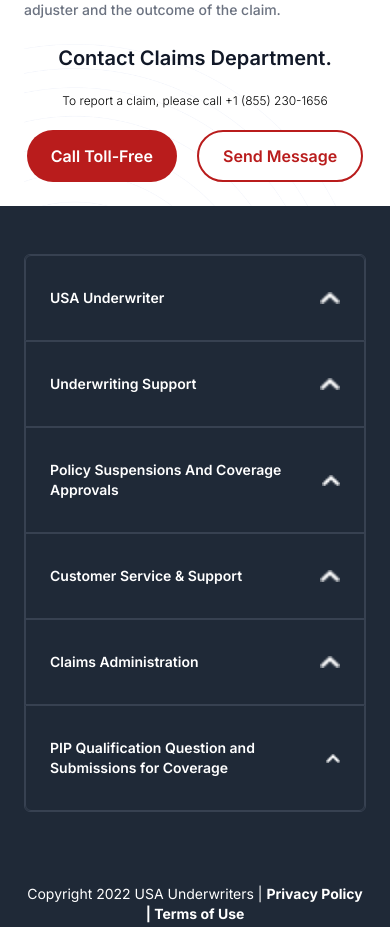
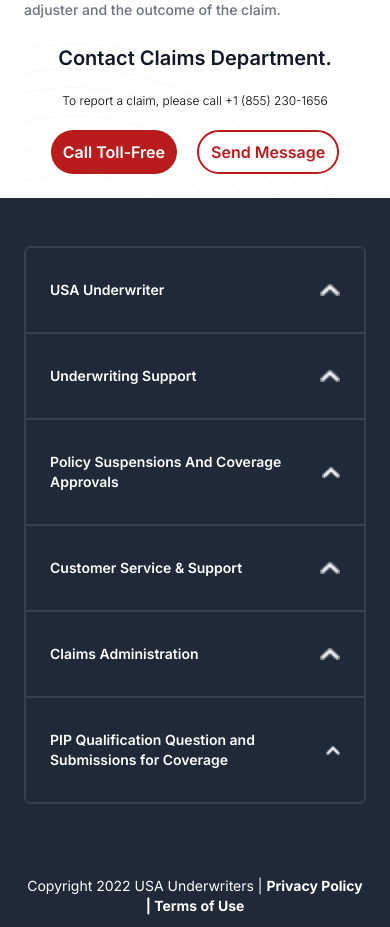
Before and after one commit to Mdforidulislam/use-under-writer, a Next.js app: page /claim in a window 390 px wide. Shown: the part 1182-2109 px from the top of the page. Built offline with nearby package versions, Linux system fonts and the light colour scheme.

Commit message:
sm device review section

```diff
--- a/src/Components/Claim Report/ClaimReport.jsx
+++ b/src/Components/Claim Report/ClaimReport.jsx
@@ -69,8 +69,8 @@
                         <h1 className="md:text-3xl font-semibold text-gray-900 text-xl md:text-left text-center">Contact Claims <span className="hidden md:block mt-1"> </span> Department.</h1>
                         <p className="font-light text-[12px] md:text-xl md:text-left text-center ">To report a claim, please call +1 (855) 230-1656</p>
                         <div className=" flex gap-5 md:justify-start justify-center">
-                            <button className="bg-red-700 text-white font-semibold py-3 px-6 rounded-full md:border-2 md:border-red-700">Call Toll-Free</button>
-                            <button className="bg-white text-red-700 font-semibold py-3 px-6 rounded-full border-2 border-red-700">Send Message</button>
+                            <button className="bg-red-700 text-white font-semibold sm:py-3 py-2 sm:px-6 px-3  rounded-full md:border-2 md:border-red-700">Call Toll-Free</button>
+                            <button className="bg-white text-red-700 font-semibold sm:py-3 py-2 sm:px-6 px-3 rounded-full border-2 border-red-700">Send Message</button>
                         </div>
                     </div>
 
--- a/src/Components/Home/Banner.jsx
+++ b/src/Components/Home/Banner.jsx
@@ -68,7 +68,7 @@
                                             variants={variants}
                                             className="flex "
                                         >
-                                            <button className="bg-white px-6 py-3 rounded-full text-sm font-semibold">Report a Claim</button>
+                                            <button className="bg-white sm:px-6 px-3 py-1 sm:py-3 rounded-full sm:text-sm font-semibold text-[12px] ">Report a Claim</button>
                                             <button className="px-6 py-3 rounded-full text-sm font-semibold text-white flex  h-full items-center gap-2">Learn More <Image src={iconR} width={20} height={4} alt="man logo" /></button>
                                         </motion.div>
                                     </div>
```
